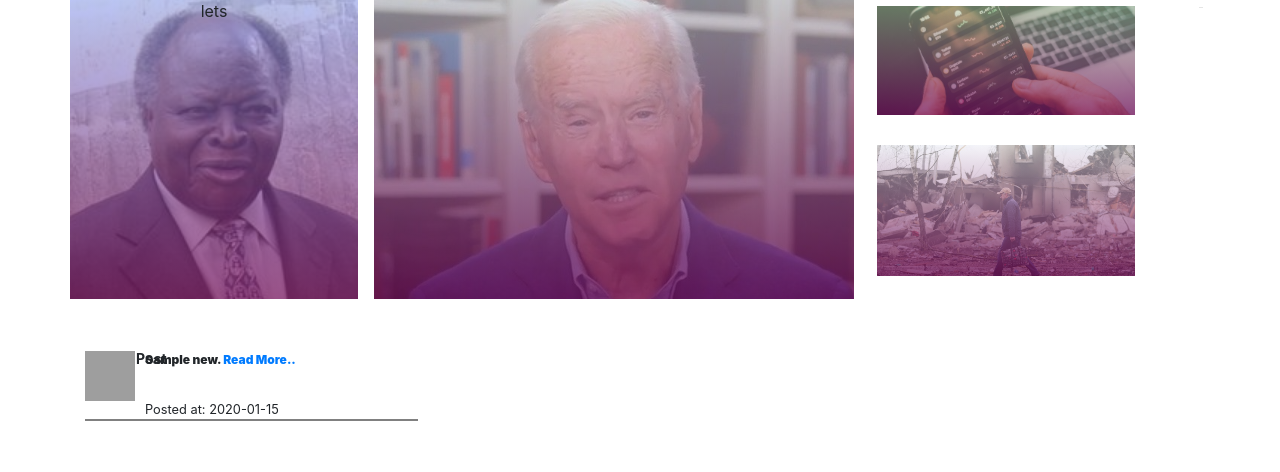
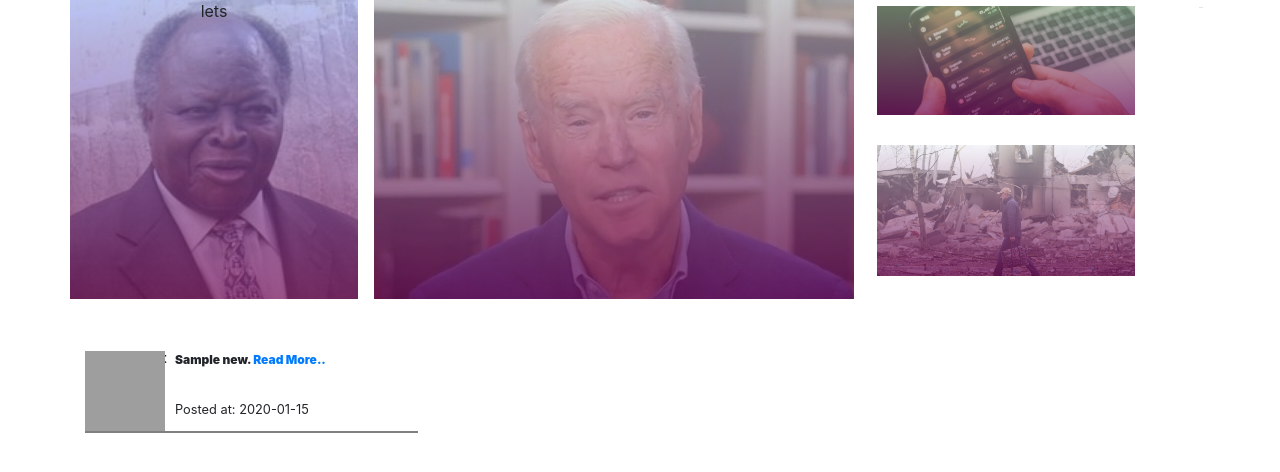
Before and after one commit to juliamwangi123/news, a Flask app: template app/templates/base.html in a window 1280 px wide. Shown: the part 281-753 px from the top of the page. Run offline with Flask 2, Linux system fonts and the light colour scheme; the template is opened without the code that fills it: most values are stand-ins (such as "Sample title", 1, 10 or a date in 2020); some libraries are stand-ins or nearby versions; some web fonts are replaced; grey boxes are pictures that could not be loaded.

Commit message:
style:chabge the size of topheadlines pic

```diff
--- a/app/templates/base.html
+++ b/app/templates/base.html
@@ -176,7 +176,7 @@
     {% for new, des, i, cont,time in context %}
         <div class="data">
 
-        <img src="{{i}}" alt="" style="height: 50px;width: 50px;">
+        <img src="{{i}}" alt="" style="height: 80px;width: 80px;">
         <div class="inside">
             <p>{{new}}. <a href="{{cont}}">Read More..</a></p>
 
```
